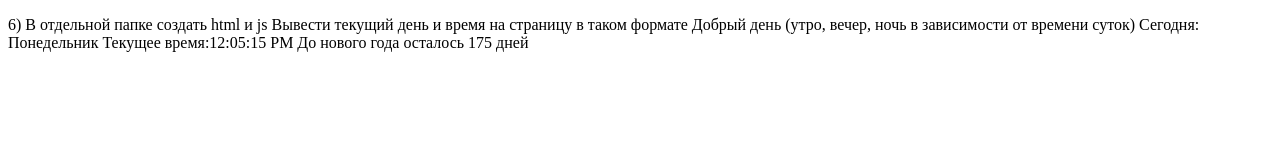
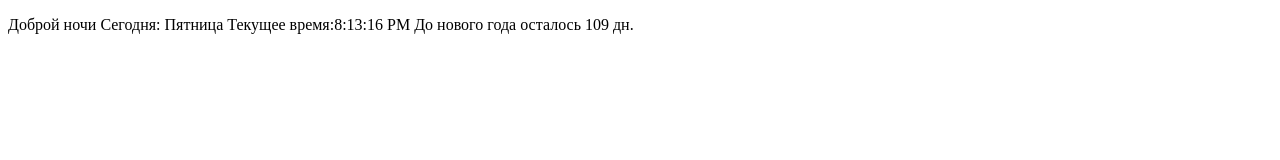
Before and after one commit to barclays13/GLO2, a plain HTML site: page dop12.1/index.html in a window 1280 px wide. Drawn offline with Linux system fonts and the light colour scheme.

Commit message:
12 дз.

```diff
--- a/dop12.1/index.html
+++ b/dop12.1/index.html
@@ -8,15 +8,9 @@
 
 </head>
 
+
 <body>
-    <p>6) В отдельной папке создать html и js
-
-        Вывести текущий день и время  на страницу в таком формате
-
-      Добрый день (утро, вечер, ночь в зависимости от времени суток)
-      Сегодня: Понедельник
-      Текущее время:12:05:15 PM
-      До нового года осталось 175 дней</p>
+<p class="text"></p>
 
 <script src= 'index.js' ></script>
 </body>
--- a/dop12.1/index.js
+++ b/dop12.1/index.js
@@ -1,6 +1,6 @@
 'use strict';
 let data = new Date ();
-
+let text = document.querySelector('.text');
 
 function dayPeriod (){
     if( data.getHours >= 0 && data.getHours < 4 ){
@@ -50,17 +50,11 @@ function weekday() {
 
 
 function Days(){
-
         return  Math.floor(( Date.parse('1 January 2020') - Date.now() ) / 86400000);
-
 }
 
-
-
-console.log(`
+text.textContent = `
 ${dayPeriod ()}
 Сегодня: ${weekday()}
 Текущее время:${data.toLocaleTimeString('en')}
-До нового года осталось ${Days()} дн.
-
-`);
+До нового года осталось ${Days()} дн.`
```
Also changed, not shown: index.js (+9 -8 lines).
